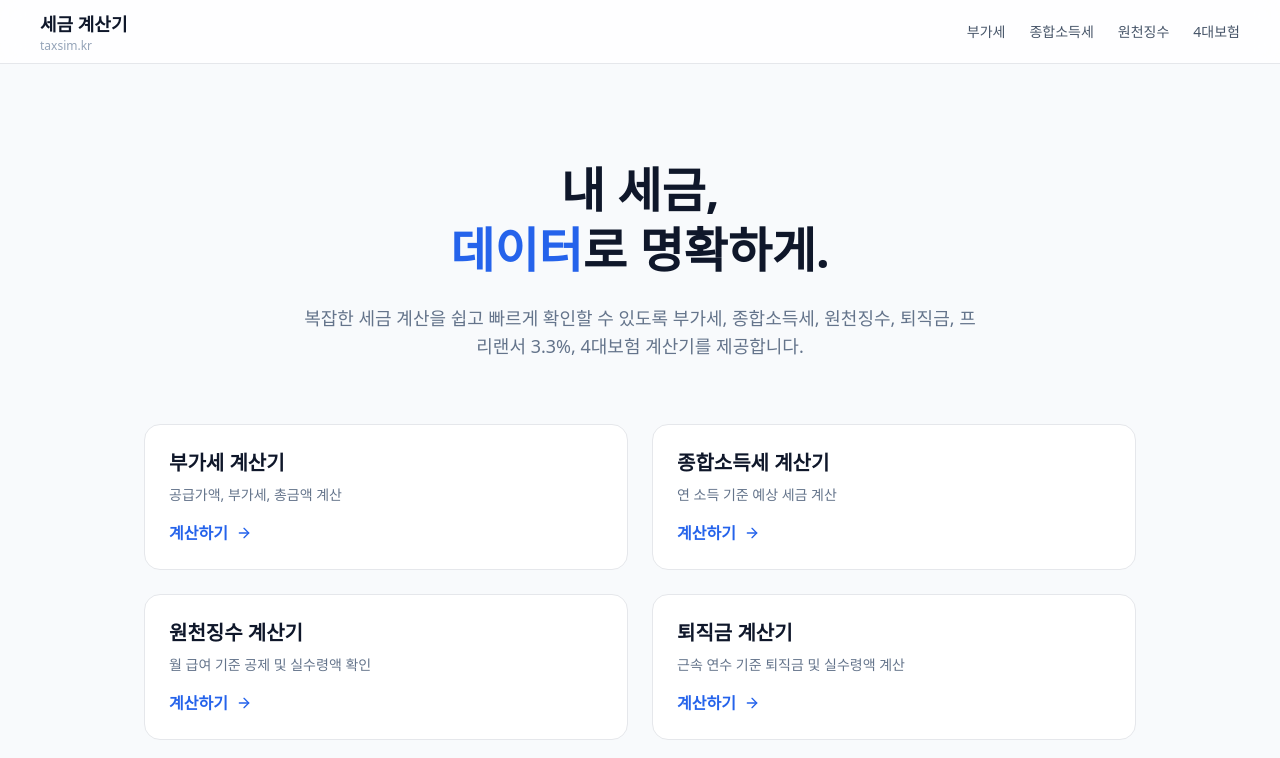
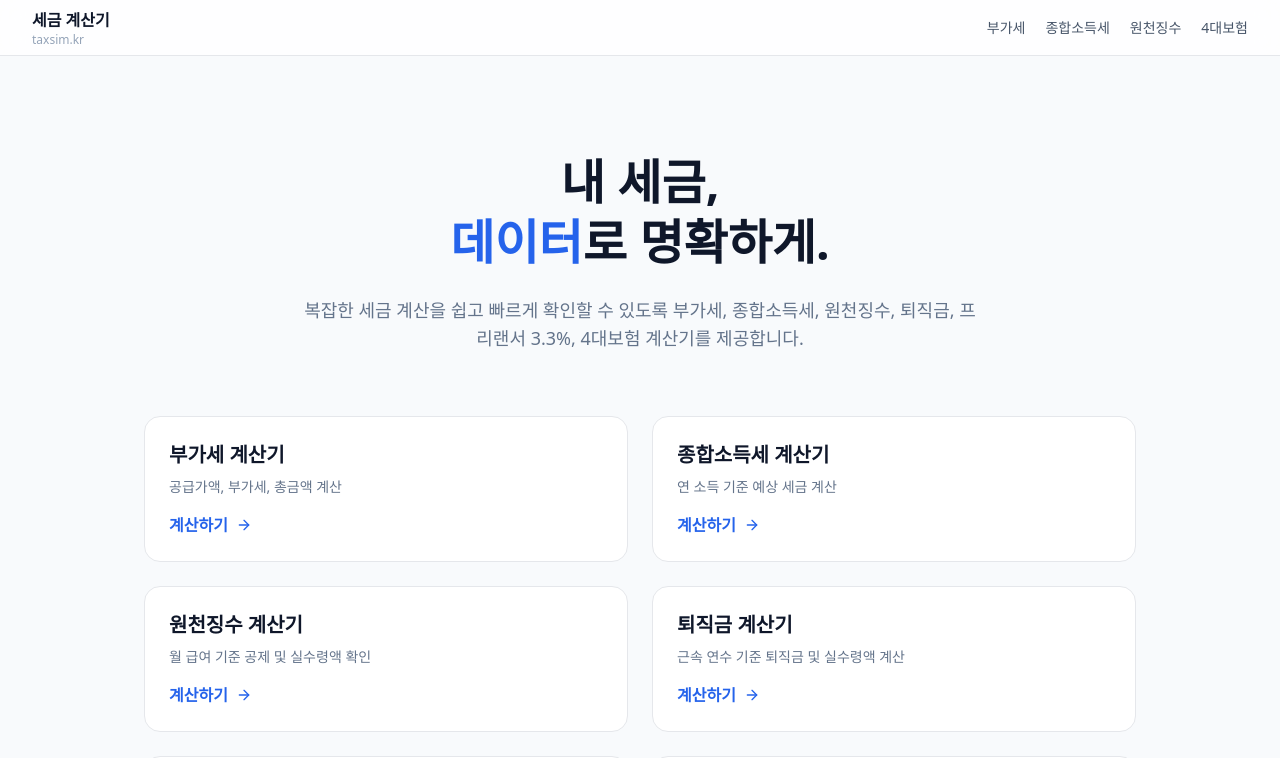
Before and after one commit to YG-coder/tax-calculator, a Next.js app: page / in a window 1280 px wide. Shown: the top 758 px of the page. Built offline with nearby package versions, Linux system fonts and the light colour scheme.

Commit message:
style: 네비바 높이 및 여백 축소 (UI 개선)

```diff
--- a/src/app/layout.tsx
+++ b/src/app/layout.tsx
@@ -34,18 +34,18 @@ export default function RootLayout({
         </head>
 
         <body className="bg-slate-50 text-slate-900 antialiased">
-        <nav className="sticky top-0 z-50 h-16 border-b bg-white/80 backdrop-blur-md flex items-center px-6">
+        <nav className="sticky top-0 z-50 h-14 border-b bg-white/80 backdrop-blur-md flex items-center px-4">
             <div className="container mx-auto flex items-center justify-between">
                 <Link href="/" className="flex flex-col leading-tight">
-                            <span className="font-black text-lg text-slate-900">
-                                세금 계산기
-                            </span>
+      <span className="font-black text-base text-slate-900">
+        세금 계산기
+      </span>
                     <span className="text-xs text-slate-400">
-                                taxsim.kr
-                            </span>
+        taxsim.kr
+      </span>
                 </Link>
 
-                <div className="hidden md:flex gap-6 text-sm text-slate-600">
+                <div className="hidden md:flex gap-5 text-sm text-slate-600">
                     <Link href="/vat-calculator">부가세</Link>
                     <Link href="/income-tax-calculator">종합소득세</Link>
                     <Link href="/withholding-tax-calculator">원천징수</Link>
```
